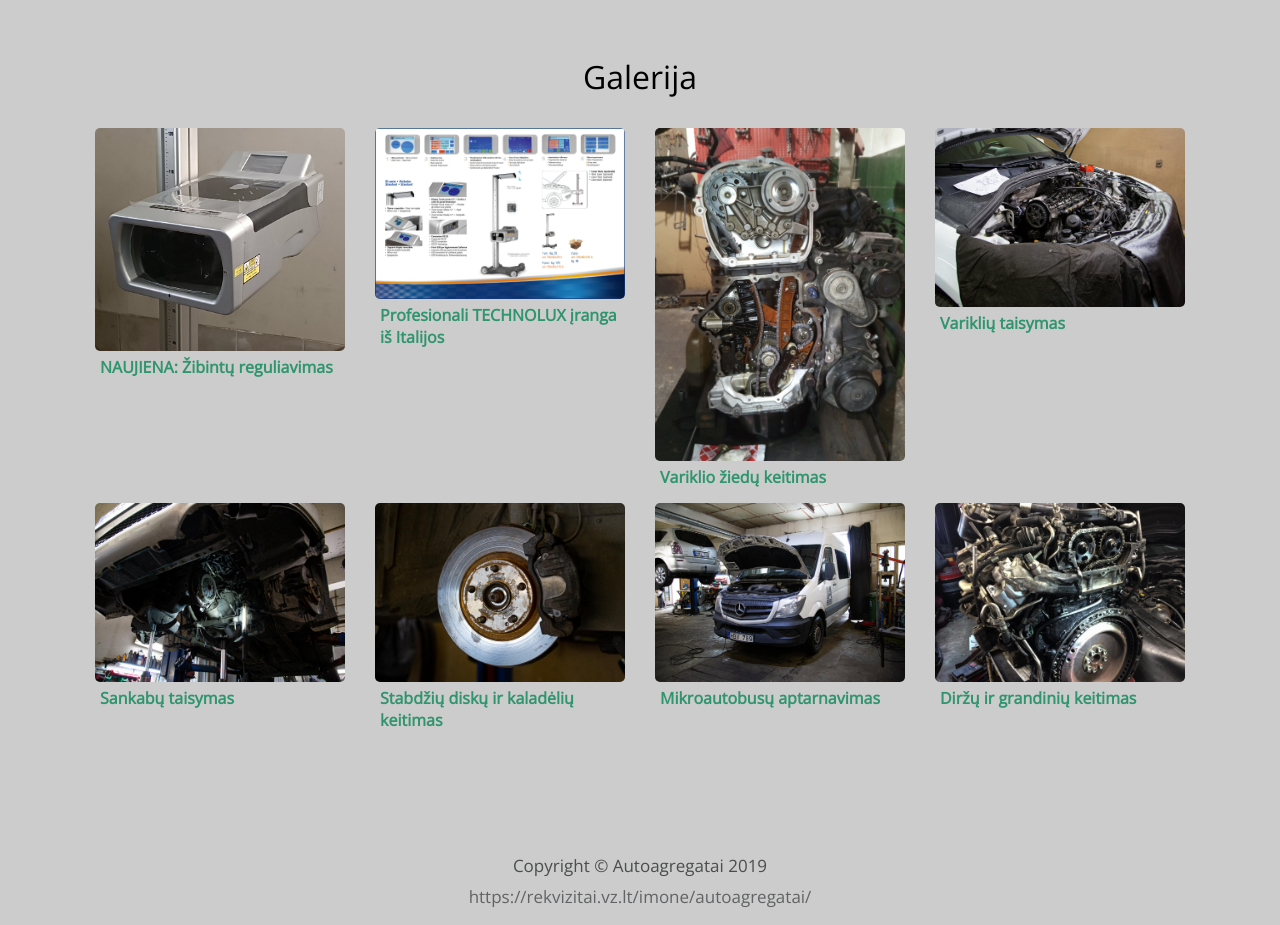
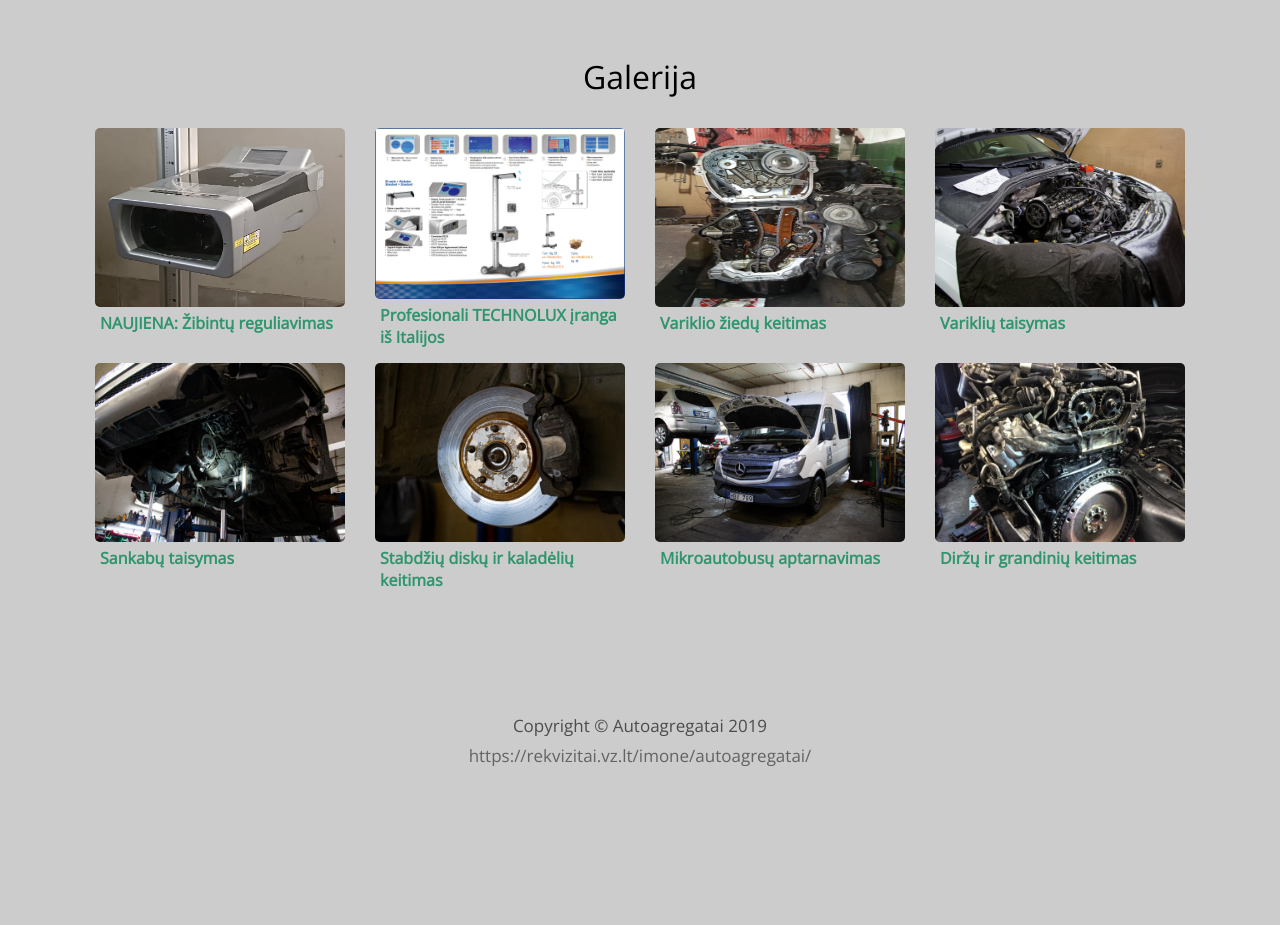
Before and after one commit to autoagregatai/autoagregatai.github.io, a plain HTML site: page index.html in a window 1280 px wide. Shown: the part 1680-2605 px from the top of the page. After the commit the page ends 2477 px from the top, so only its background shows below. Drawn offline with nearby package versions, Linux system fonts and the light colour scheme.

Commit message:
Update index.html

```diff
--- a/index.html
+++ b/index.html
@@ -95,7 +95,7 @@
 					<article class="col-lg-3 col-md-4 col-sm-6 col-12 tm-gallery-item">
 
 						<figure>
-							<img class="myImg" src="img/gallery/moon.jpg" alt="NAUJIENA: Žibintų reguliavimas" style="width:100%;max-width:400px">
+							<img class="myImg" src="img/gallery/moon.jpg" alt="NAUJIENA: Žibintų reguliavimas" style="width:100%;max-width:400px;max-height:179px">
 							<figcaption>
 								<h4 class="tm-gallery-title">NAUJIENA: Žibintų reguliavimas</h4>
 							</figcaption>
@@ -105,7 +105,7 @@
 					<article class="col-lg-3 col-md-4 col-sm-6 col-12 tm-gallery-item">
 
 						<figure>
-							<img class="myImg" src="img/gallery/moonsample.jpg" alt="Profesionali TECHNOLUX įranga iš Italijos" style="width:100%;max-width:400px">
+							<img class="myImg" src="img/gallery/moonsample.jpg" alt="Profesionali žibintų reguliavimo įranga iš Italijos TECHNOLUX" style="width:100%;max-width:400px">
 							<figcaption>
 								<h4 class="tm-gallery-title">Profesionali TECHNOLUX įranga iš Italijos</h4>
 							</figcaption>
@@ -115,7 +115,7 @@
 					<article class="col-lg-3 col-md-4 col-sm-6 col-12 tm-gallery-item">
 
 						<figure>
-							<img class="myImg" src="img/gallery/q5variklioziedai.jpg" alt="Variklio žiedų keitimas" style="width:100%;max-width:400px">
+							<img class="myImg" src="img/gallery/q5variklioziedai.jpg" alt="Variklio žiedų keitimas" style="width:100%;max-width:400px;max-height:179px">
 							<figcaption>
 								<h4 class="tm-gallery-title">Variklio žiedų keitimas</h4>
 							</figcaption>
```
